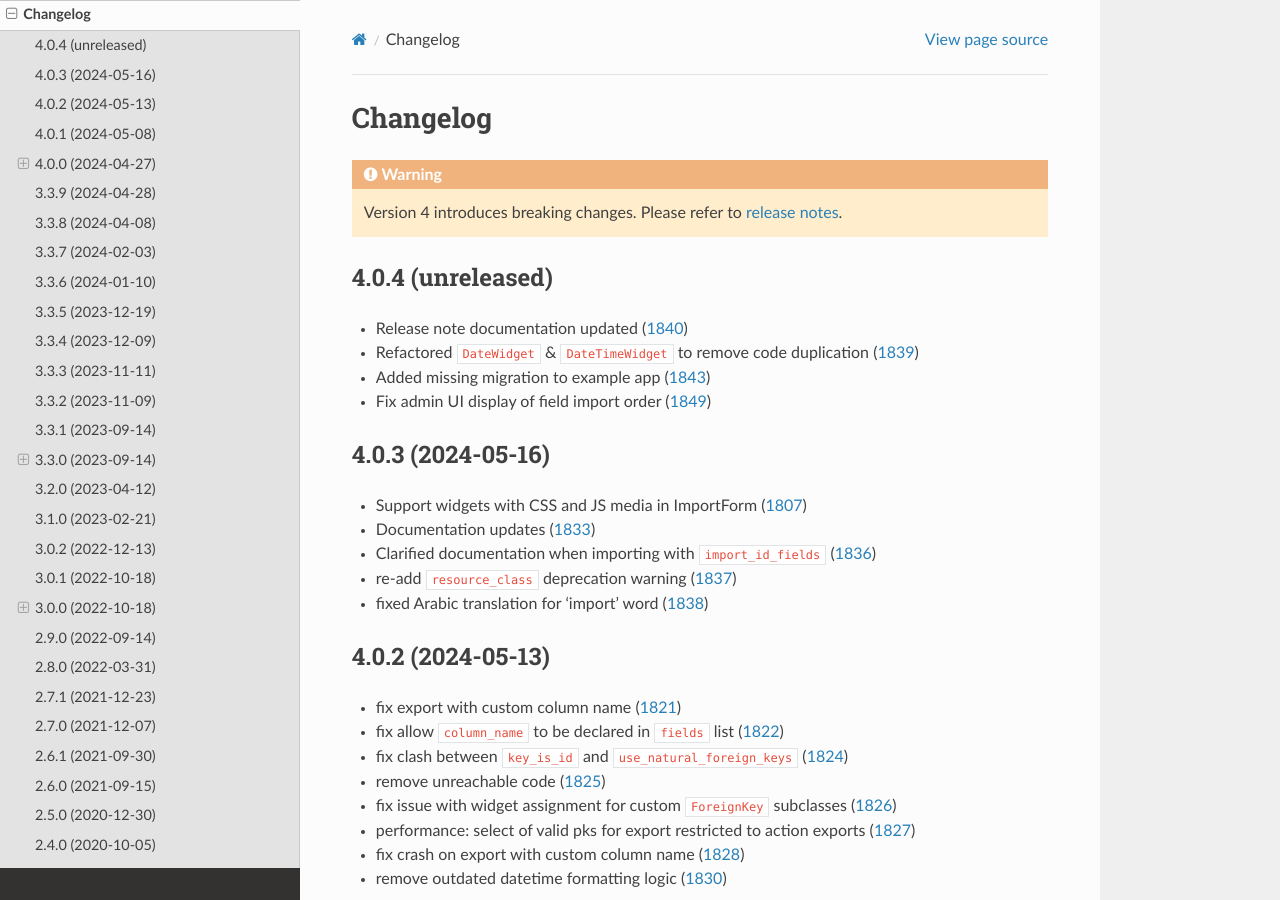
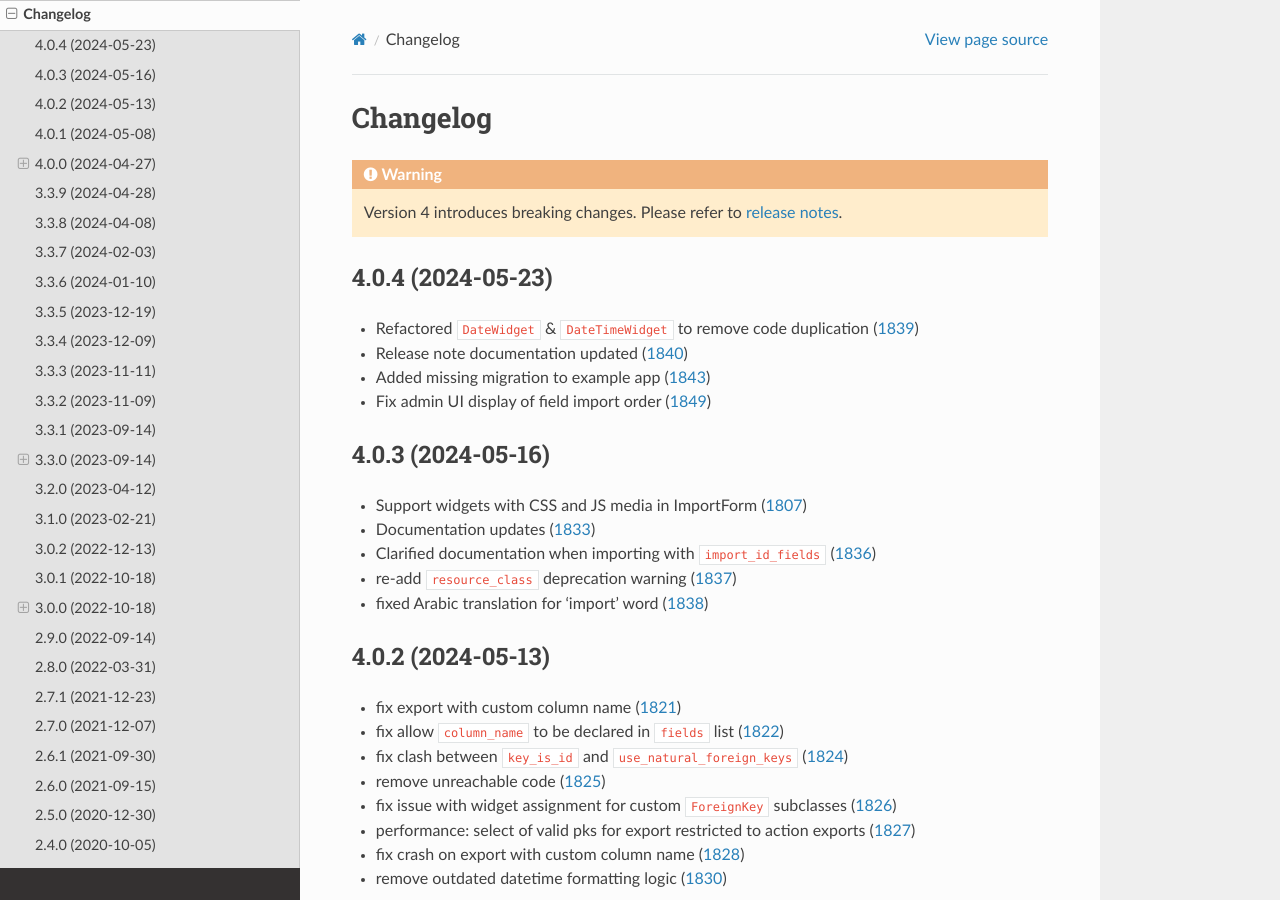
Before and after one commit to django-import-export/django-import-export, a Sphinx documentation site: the page built from docs/changelog.rst, in a window 1280 px wide and 900 px high. Built offline with Sphinx 7.4.7 and the Read the Docs theme 2.0.0, drawn with Linux system fonts in a browser that asks for light colours; pages that are not in the unit, such as notebooks, are missing from menus; the version number could not be read and is left out.

Commit message:
Update changelog.rst

```diff
--- a/docs/changelog.rst
+++ b/docs/changelog.rst
@@ -5,11 +5,11 @@ Changelog
 
     Version 4 introduces breaking changes.  Please refer to :doc:`release notes<release_notes>`.
 
-4.0.4 (unreleased)
+4.0.4 (2024-05-23)
 ------------------
 
+- Refactored ``DateWidget`` & ``DateTimeWidget`` to remove code duplication (`1839 <https://github.com/django-import-export/django-import-export/pull/1839>`_)
 - Release note documentation updated (`1840 <https://github.com/django-import-export/django-import-export/pull/1840>`_)
-- Refactored ``DateWidget`` & ``DateTimeWidget`` to remove code duplication (`1839 <https://github.com/django-import-export/django-import-export/pull/1839>`_)
 - Added missing migration to example app (`1843 <https://github.com/django-import-export/django-import-export/pull/1843>`_)
 - Fix admin UI display of field import order (`1849 <https://github.com/django-import-export/django-import-export/pull/1849>`_)
 
```
